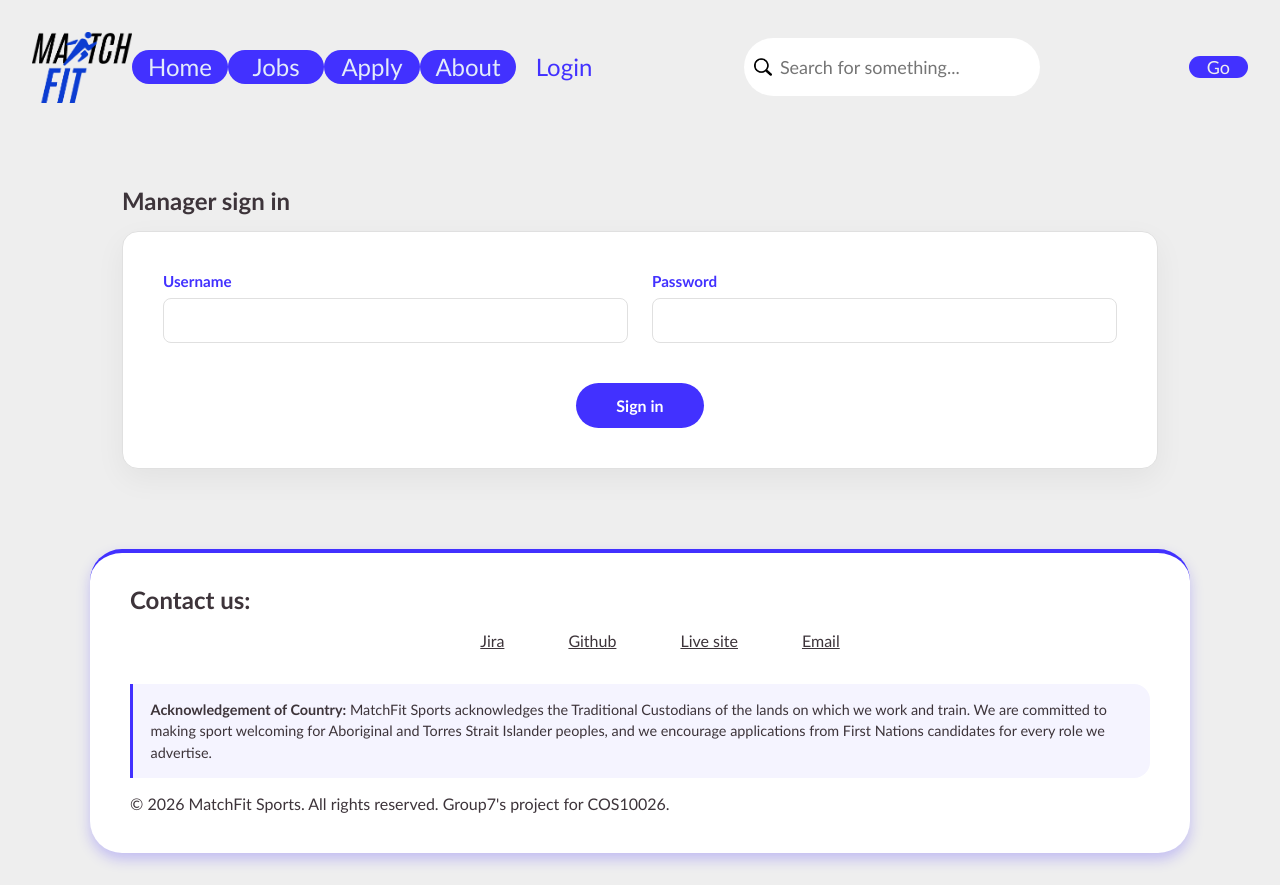
After one commit to sammyshu/web-project-part-1, a PHP site: page /login.php in a window 1280 px wide. The commit adds this page. Run offline with PHP 8.4, Linux system fonts and the light colour scheme.

Commit message:
Added login.php and logout.php and integrated into rest of the project; fixed includes on apply.php; deprecated connection.php; added users.sql; changed aspects in matchfit.sql that dont work on XAMMP gui; added helper functions to settings.php; settings.php now always creates matchfit if not exists; added error class to styles.css

```diff
--- /dev/null
+++ b/login.php
@@ -0,0 +1,83 @@
+<?php
+
+session_start();
+
+require_once 'settings.php';
+
+if (isset($_SESSION['login'])) {
+    if ($_SESSION['login'] === 'manager')
+    {
+        header('Location: manage.php');
+        exit;
+    }
+}
+
+$error = '';
+$username = '';
+
+if (isset($_POST['username'])) {
+    $username = trim($_POST['username']);
+    $password = isset($_POST['password']) ? $_POST['password'] : '';
+
+    try {
+        $conn = mysqli_connect($db_host, $db_user, $db_pwd, $db_name);
+        $stmt = mysqli_prepare($conn, 'SELECT username, password_hash FROM users WHERE username = ?');
+        mysqli_stmt_bind_param($stmt, 's', $username); /* in week 11 they only show the object oriented version of this but its the same*/
+        mysqli_stmt_execute($stmt);
+        $row = mysqli_fetch_assoc(mysqli_stmt_get_result($stmt));
+        mysqli_stmt_close($stmt);
+        mysqli_close($conn);
+    } catch (mysqli_sql_exception $e) {
+        $row = false;
+        $db_errors[] = $e->getMessage();
+    }
+
+    if ($row && password_verify($password, $row['password_hash'])) {
+        session_regenerate_id(true);
+        $_SESSION['user'] = $row['username'];
+        $_SESSION['login'] = 'manager';
+        header('Location: manage.php');
+        exit;
+    }
+    $error = 'Incorrect username or password.';
+}
+?>
+<!DOCTYPE html>
+<html lang="en">
+<head>
+    <meta charset="UTF-8"/>
+    <meta name="viewport" content="width=device-width, initial-scale=1.0"/>
+    <meta name="description" content="Manager sign in for MatchFit Sports"/>
+    <link rel="stylesheet" href="styles/style.css">
+    <title>Manager Login | MatchFit Sports</title>
+    <style>
+    </style>
+</head>
+<body>
+<?php require_once __DIR__ . '/header.inc'; ?>
+    <main>
+        <div class="container">
+            <section aria-labelledby="form-heading">
+                <h1 id="form-heading">Manager sign in</h1>
+                <?php if ($error !== ''): ?>
+                    <p class="error" role="alert"><?= htmlspecialchars($error, ENT_QUOTES, 'UTF-8') ?></p>
+                <?php endif; ?>
+                <form class = "apply-form" method="post" action="login.php">
+                    <div class = "form-field">
+                        <label for="username">Username</label>
+                        <input type="text" id="username" name="username" value="<?= htmlspecialchars($username, ENT_QUOTES, 'UTF-8') ?>" required autocomplete="username">
+                    </div>
+                    <div class = "form-field">
+                        <label for="password">Password</label>
+                        <input type="password" id="password" name="password" required autocomplete="current-password">
+                    </div>
+                    <div class = "form-actions">
+                        <button class="btn-primary" type="submit">Sign in</button>
+                </div>
+                </form>
+            </section>
+        </div>
+    </main>
+    <?php require __DIR__ . '/footer.inc'; ?>
+</body>
+</html>
--- /dev/null
+++ b/logout.php
@@ -0,0 +1,6 @@
+<?php
+session_start();
+session_unset();
+session_destroy();
+header('Location: login.php');
+exit;
--- a/nav.inc
+++ b/nav.inc
@@ -1,16 +1,21 @@
 <nav class="navbar">
     <img src="images/logo.png" alt="logo" width="100">
 <?php
-/* Highlight the link of the page the visitor is on. SCRIPT_NAME is the file
-   being served (e.g. /about.php), so basename() gives "about.php" to compare
-   against each link. Pages no longer need to tell the nav where they are. */
+
 $this_page = basename($_SERVER['SCRIPT_NAME']);
+
+if (session_status() === PHP_SESSION_NONE)
+    session_start();
+$logged_in = isset($_SESSION['login']) && $_SESSION['login'] !== '';
 $nav_links = array(
     'index.php' => 'Home',
     'jobs.php'  => 'Jobs',
     'apply.php' => 'Apply',
     'about.php' => 'About',
+    $logged_in ? 'logout.php' : 'login.php' => $logged_in ? 'Logout' : 'Login'
+
 );
+
 foreach ($nav_links as $file => $label) {
     if ($file === $this_page) {
         echo '<a href="' . $file . '" aria-current="page">' . $label . '</a>';
--- a/settings.php
+++ b/settings.php
@@ -5,4 +5,73 @@ $db_host = 'localhost';
 $db_user = 'root';
 $db_pwd = '';
 $db_name = 'matchfit';
-$db_errors = array();
+if (!isset($db_errors))
+    $db_errors = array();
+
+function connect_xampp(){
+
+
+/*MUST CLOSE CONN!!!!*/
+    global $db_host, $db_user, $db_pwd, $db_errors;
+    try
+    {
+        $conn = mysqli_connect($db_host, $db_user, $db_pwd);
+        return $conn;
+    }
+    catch(mysqli_sql_exception $e){
+        $db_errors[] = $e->getMessage();
+
+        return false;
+    }
+}
+
+function execute_sql_file($file_path_relative, $this_file){
+    /*
+
+    This is for executing sql files that set up databases or tables
+
+    To use:
+    $file_path_relative is relative to the file calling the function. So if i wanted to declare jobs.sql from jobs.php
+
+    In jobs.php:
+    $this_file = __FILE__
+    $file_path_relative = /sql/jobs.sql
+    */
+    global $db_errors;
+    $conn = connect_xampp();
+    if ($conn == false)
+    {
+        die("connect_xammp failed."); /*I send a vague error message for security because who knows what info the exception contains*/
+    }
+    $dir = dirname($this_file);
+
+    $multi_query = file_get_contents($dir. $file_path_relative);
+
+    if (mysqli_multi_query($conn, $multi_query)) {
+        while (mysqli_more_results($conn))
+        {
+            mysqli_next_result($conn);
+        }
+}
+else
+{
+    echo '<p class="error" role="alert">' . htmlspecialchars(mysqli_error($conn), ENT_QUOTES, 'UTF-8') . '</p>';
+}
+mysqli_close($conn);
+}
+
+
+function create_db()
+{
+try{
+execute_sql_file("/sql/matchfit.sql", __FILE__); /*Surprisingly, this doesn't cause problems
+                                                     with running on Windows vs Linux.
+                                                     PHP translates forward-slashes to the appropriate directory seperator
+                                                     based on the operating system. */
+}catch(mysqli_sql_exception $e){
+    $db_errors[] = $e->getMessage();
+    return false;
+}
+}
+
+create_db(); /*So that matchfit db ALWAYS exists before anyone tries to insert in it.*/
--- a/sql/matchfit.sql
+++ b/sql/matchfit.sql
@@ -2,10 +2,3 @@
 
 CREATE DATABASE IF NOT EXISTS matchfit;
 USE matchfit;
-
-
-
-
-SOURCE about.sql;
-SOURCE jobs.sql;
-SOURCE eoi.sql;
--- a/styles/style.css
+++ b/styles/style.css
@@ -550,3 +550,15 @@ main{
     justify-content: center;
   }
 }
+
+
+.error {
+  background-color: var(--logo-blue);
+  color: white;
+  border: none;
+  padding: 0.8rem 2.5rem;
+  border-radius: 30px;
+  font-size: 1rem;
+  font-weight: 600;
+  transition: 0.3s;
+}
```
Also changed, not shown: apply.php (+6 -36 lines), connection.php (+14 -1 lines), sql/users.sql (added, +13 -0 lines).
